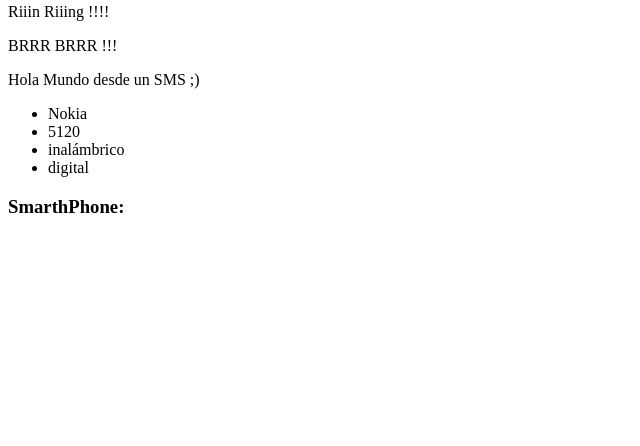
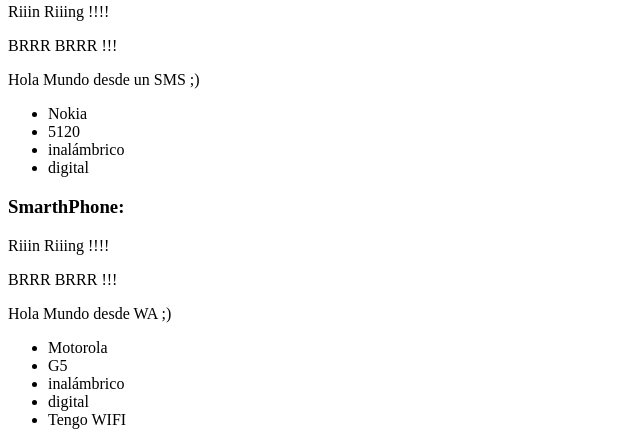
Before and after one commit to montfr/iconos35, a PHP site: page /poo_2.php in a window 1280 px wide. Shown: the part 354-800 px from the top of the page, without its empty margins (0-640 px from the left). Run offline with PHP 8.4, Linux system fonts and the light colour scheme.

Commit message:
Clase 1 PHP subiendo ejercicio poo_2.php

```diff
--- a/PHP/poo_2.php
+++ b/PHP/poo_2.php
@@ -43,9 +43,31 @@
   }
 }
 
-class SmarthPhone {
+final class SmartPhone extends Celular {
+  public $datos = 'Tengo WIFI';
 
+  function __construct($marca, $modelo) {
+    parent::__construct($marca, $modelo);
+  }
+
+  public function conectar () {
+    echo '<p>Tengo acceso a Internet!!!</p>';
+  }
+
+  public function ver_info () {
+    echo "
+      <ul>
+        <li>$this->marca</li>
+        <li>$this->modelo</li>
+        <li>$this->medio</li>
+        <li>$this->transmision</li>
+        <li>$this->datos</li>
+      </ul>
+    ";
+  }
 }
+
+/* class NeuroPhone extends SmartPhone {} */
 
 /* ********************************************* */
 
@@ -67,3 +89,8 @@
 $cel->ver_info();
 
 echo '<h3>SmarthPhone:</h3>';
+$sp = new SmartPhone('Motorola', 'G5');
+$sp->llamar();
+$sp->vibrar();
+$sp->textear('Hola Mundo desde WA ;)');
+$sp->ver_info();
```
